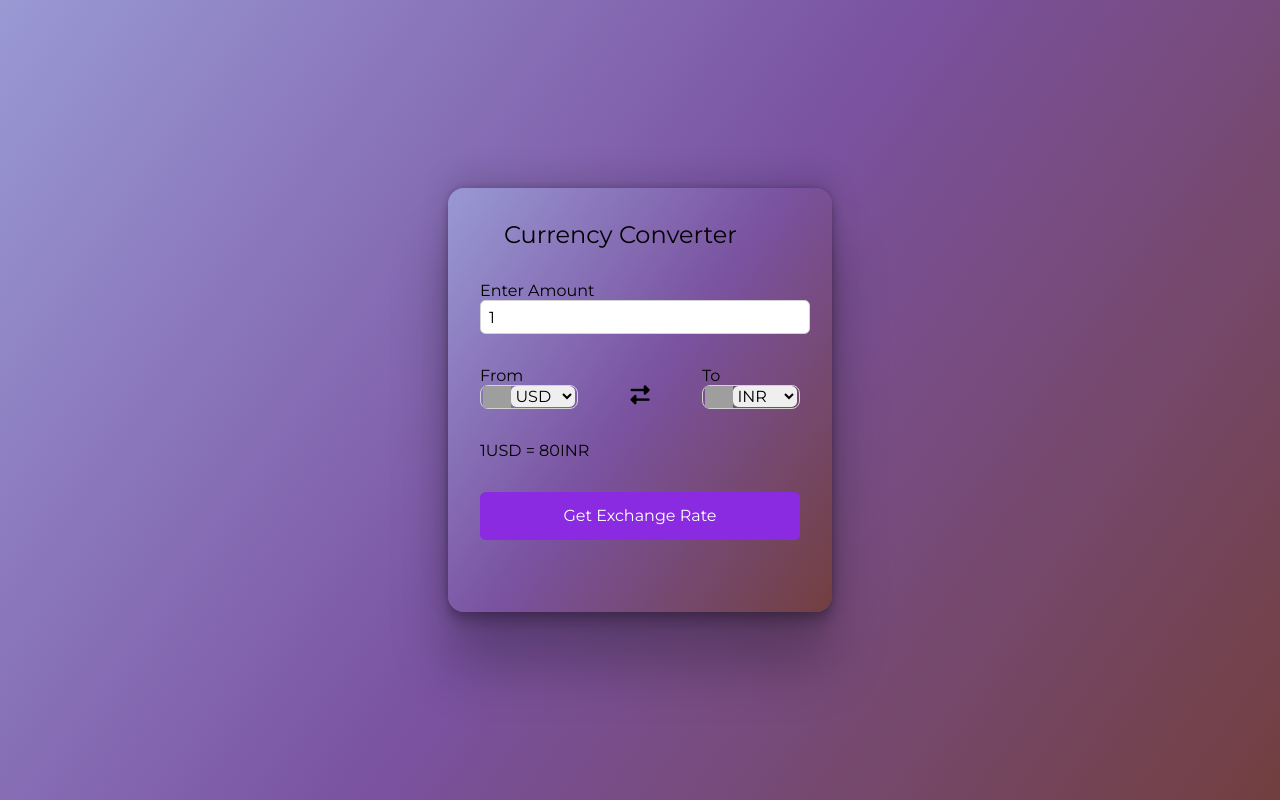
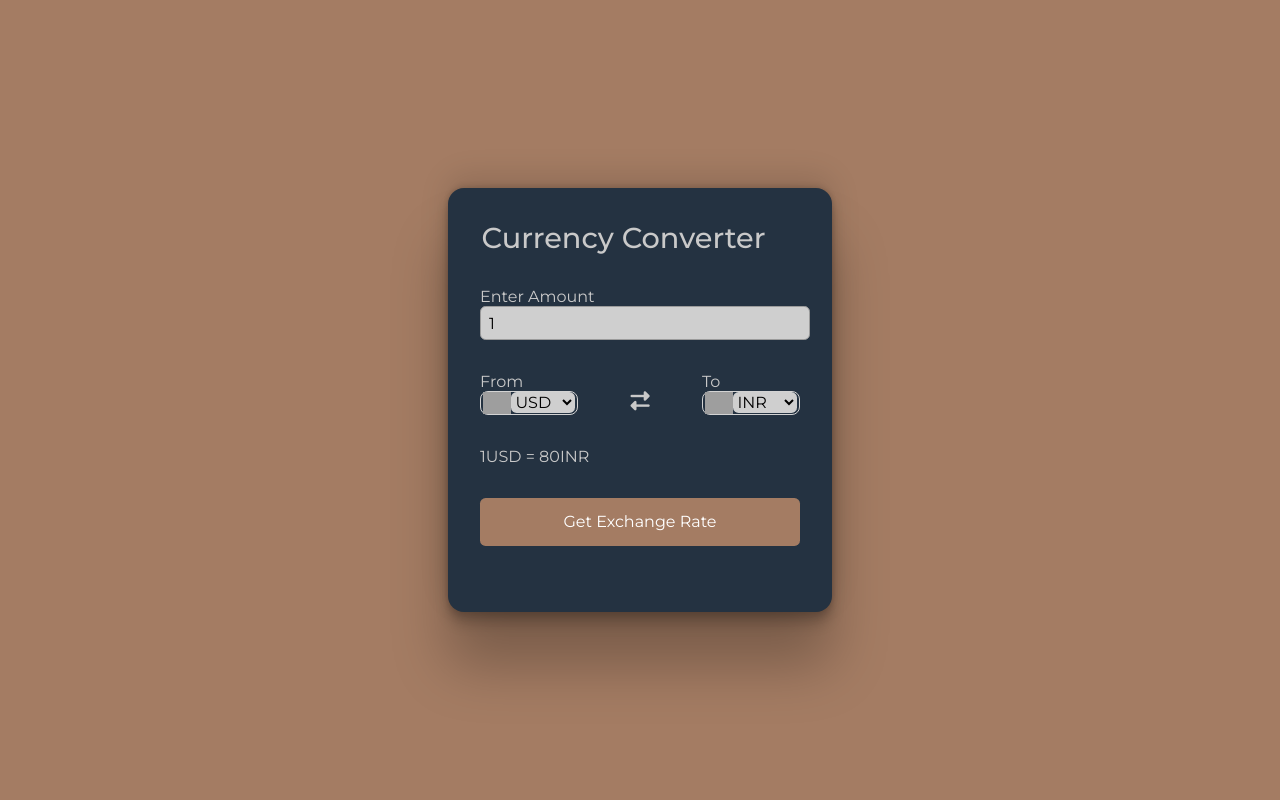
Before and after one commit to rajeevprajapatt/Currency-Converter, a plain HTML site: page index.html in a window 1280 px wide. Drawn offline with Linux system fonts and the light colour scheme; no server answers; grey boxes are pictures that could not be loaded.

Commit message:
UI Updated

```diff
--- a/style.css
+++ b/style.css
@@ -12,26 +12,31 @@ body {
   justify-content: center;
   align-items: center;
   min-height: 100vh;
-  background:linear-gradient(125deg,rgb(153, 153, 212),rgb(122, 82, 160),rgb(114, 63, 63)) ;
+  background-color: #a47c63;
 }
 
 .container {
-  background:linear-gradient(125deg,rgb(153, 153, 212),rgb(122, 82, 160),rgb(114, 63, 63)) ;
+  background-color: #243241;
   padding: 2rem;
   border-radius: 1rem;
   min-height: 45vh;
   width: 40vh;
+  color: #c9c9c9;
   box-shadow: rgba(0, 0, 0, 0.25) 0px 54px 55px,
     rgba(0, 0, 0, 0.12) 0px -12px 30px, rgba(0, 0, 0, 0.12) 0px 4px 6px,
     rgba(0, 0, 0, 0.17) 0px 12px 13px, rgba(0, 0, 0, 0.09) 0px -3px 5px;
 }
 
 .container h1 {
-  font-size: 1.5rem;
-  padding: 0 1.5rem;
+  font-size: 1.8rem;
+  padding: 0 0.1rem;
+  font-weight: 500;
 }
 form {
   margin: 2rem 0 1rem 0;
+}
+form select {
+  background-color: #cfcfcf;
 }
 
 form select,
@@ -43,10 +48,11 @@ button {
   border-radius: 0.35rem;
 }
 form input {
-  border: 1px solid lightgray;
+  border: 1px solid rgb(155, 155, 155);
   font-size: 1rem;
   height: 2rem;
   padding-left: 0.5rem;
+  background-color: #cfcfcf;
 }
 
 .dropdown {
@@ -85,7 +91,7 @@ form input {
 
 form button {
   height: 3rem;
-  background-color: blueviolet;
+  background-color: #a47c63;
   color: white;
   font-size: 1rem;
   cursor: pointer;
```
